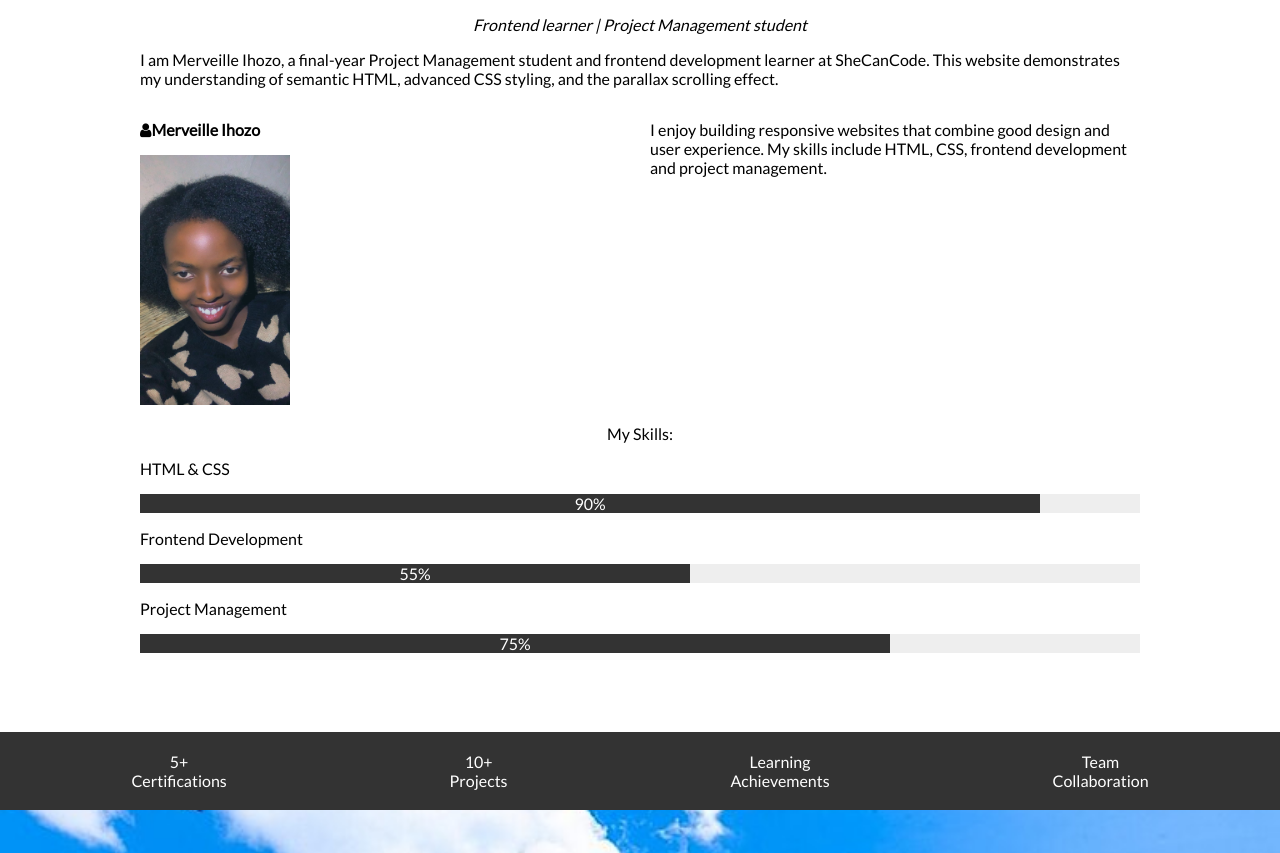
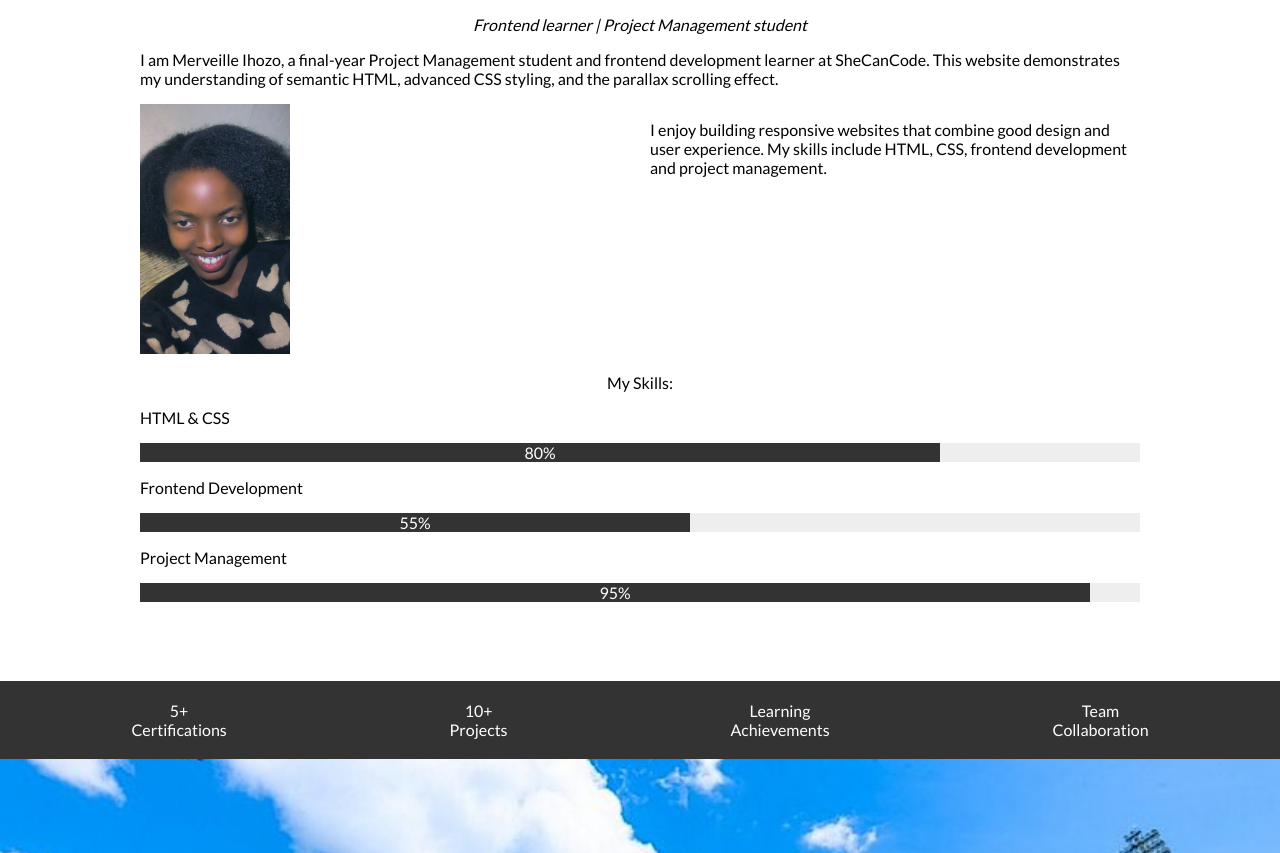
Before and after one commit to ihozomerveille-png/Parallax-website-Assignment, a plain HTML site: page index.html in a window 1280 px wide. Shown: the part 508-1361 px from the top of the page. Drawn offline with Linux system fonts and the light colour scheme.

Commit message:
my last commit

```diff
--- a/index.html
+++ b/index.html
@@ -52,7 +52,7 @@ This website demonstrates my understanding of semantic HTML, advanced CSS stylin
 <div class="row">
 
 <div class="col">
-<p><b><i class="fa fa-user"></i>Merveille Ihozo</b></p>
+
 <img src="images/bg3.jpeg" width="150" height="250">
 </div>
 
@@ -69,7 +69,7 @@ My skills include HTML, CSS, frontend development and project management.
 
 <p>HTML & CSS</p>
 <div class="bar">
-<div class="fill" style="width:90%">90%</div>
+<div class="fill" style="width:80%">80%</div>
 </div>
 
 <p>Frontend Development</p>
@@ -79,7 +79,7 @@ My skills include HTML, CSS, frontend development and project management.
 
 <p>Project Management</p>
 <div class="bar">
-<div class="fill" style="width:75%">75%</div>
+<div class="fill" style="width:95%">95%</div>
 </div>
 
 </div>
```
